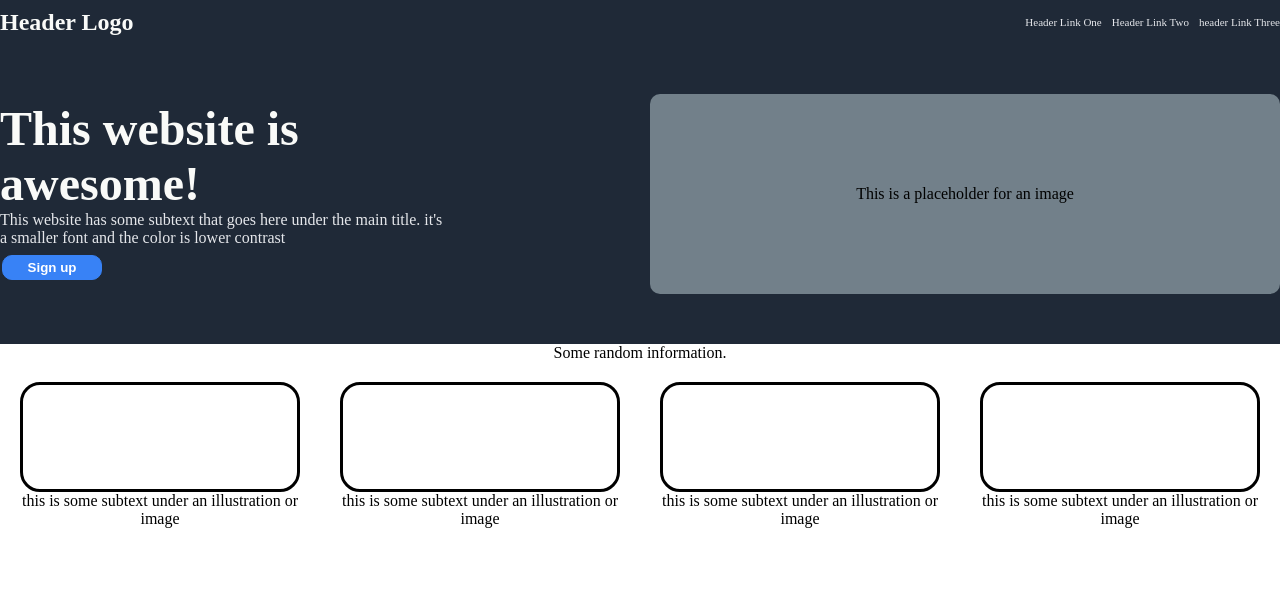
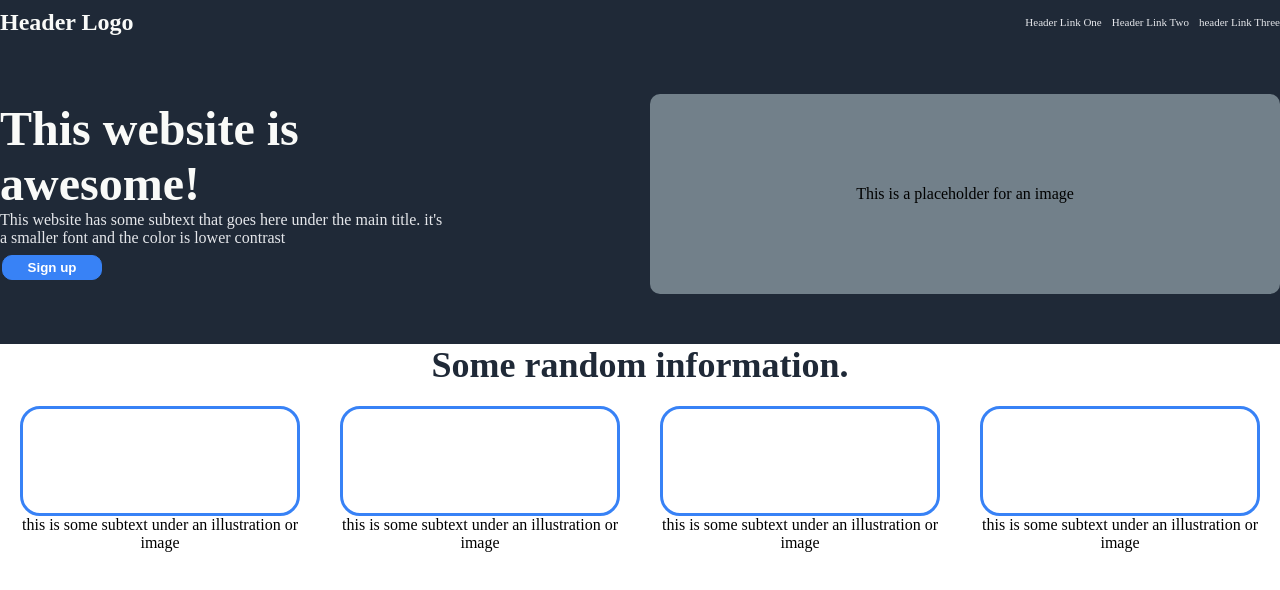
Before and after one commit to TWork1/website-project, a plain HTML site: page odin/landing-page.html in a window 1280 px wide. Drawn offline with Linux system fonts and the light colour scheme.

Commit message:
fix some boxes

```diff
--- a/odin/landing-page.css
+++ b/odin/landing-page.css
@@ -75,9 +75,14 @@ button{
     align-items: center;
     text-align: center;
 }
+.rt{
+    font-size: 36px;
+    font-weight: bold;
+    color: #1F2937;
+}
 .ri{
     border-radius: 20px;
-    border: solid black;
+    border: solid #3882f6;
 }
 img{
     border-radius: 90%;
@@ -85,8 +90,8 @@ img{
 }
 .boxes{
     display: flex;
-
 }
 .box{
     margin: 20px;
+    height: 100px;
 }
```
